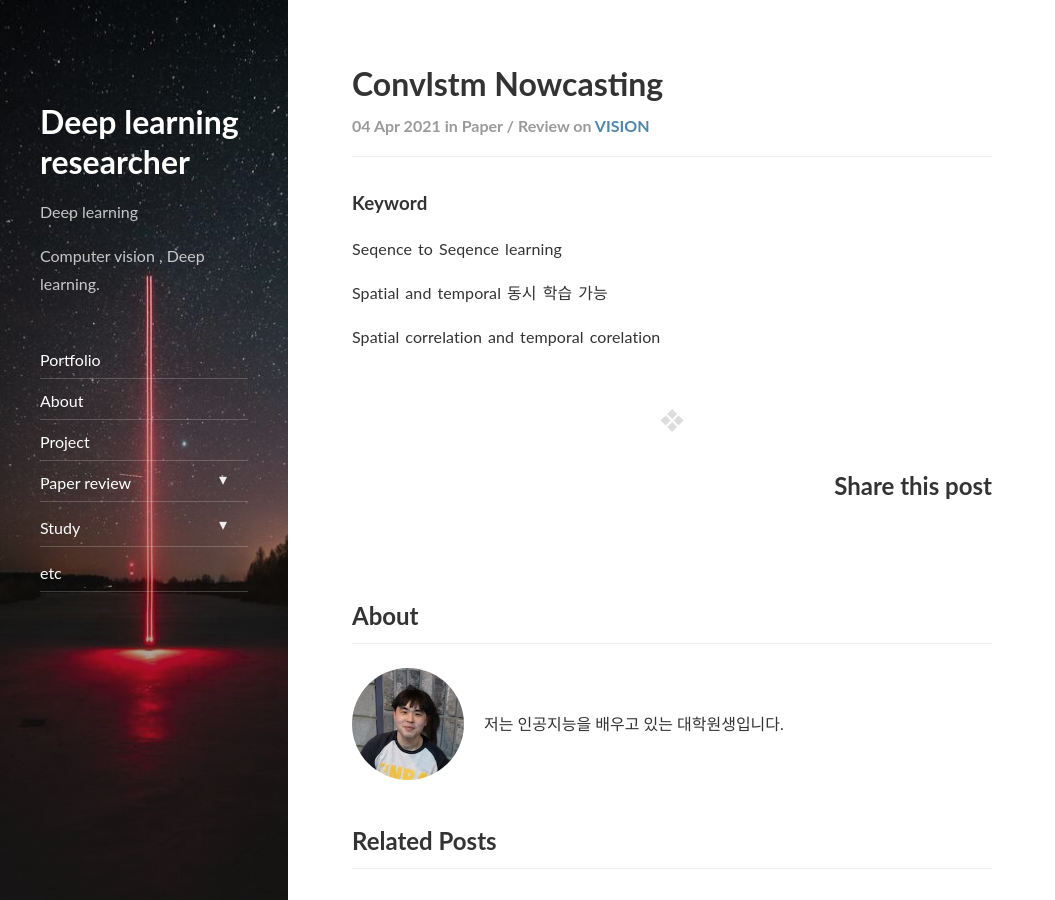
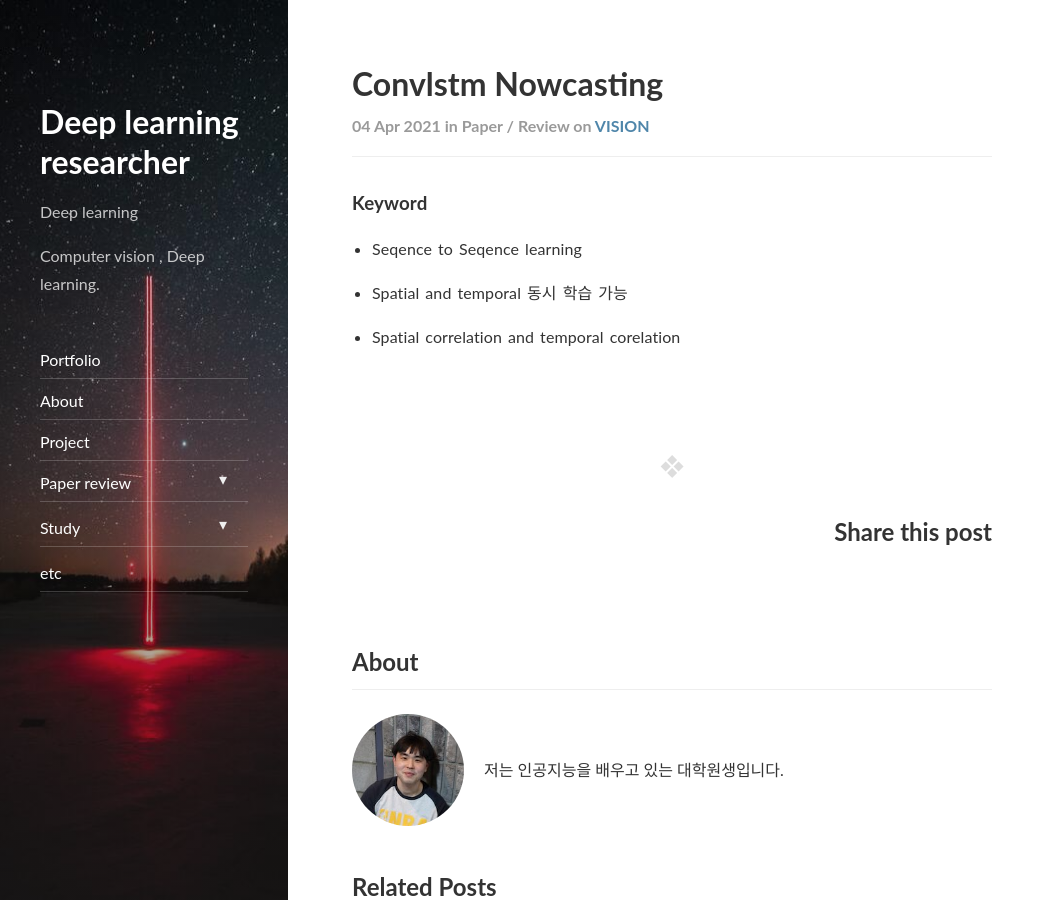
Before and after one commit to sangwon1338/sangwon1338.github.io, a Jekyll site: the page built from _posts/Paper review/2021-04-04-Convlstm-nowcasting.md, in a window 1280 px wide and 900 px high. Shown: the whole window, without its empty margins (0-1055 px from the left). Built offline with Jekyll 4.4.1, drawn with Linux system fonts in a browser that asks for light colours; nearby versions of some CDN libraries.

```diff
--- a/_posts/Paper review/2021-04-04-Convlstm-nowcasting.md
+++ b/_posts/Paper review/2021-04-04-Convlstm-nowcasting.md
@@ -9,8 +9,8 @@ comments: true
 ---
 ### Keyword
 
-Seqence to Seqence learning
+- Seqence to Seqence learning
 
-Spatial and temporal 동시 학습 가능
+- Spatial and temporal 동시 학습 가능
 
-Spatial correlation and temporal corelation
+- Spatial correlation and temporal corelation
```
